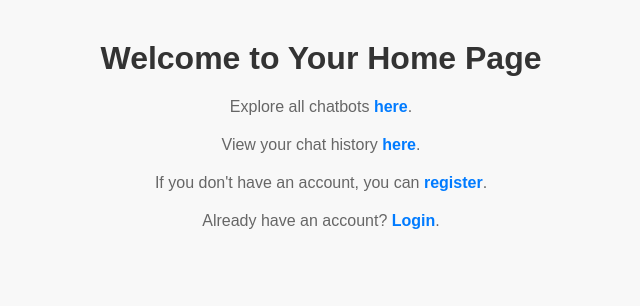
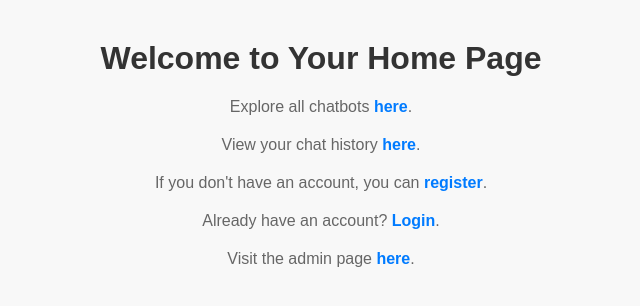
Before and after one commit to amirerfantim/ChatbotHub, a Django app: page / in a window 1280 px wide. Shown: the top 306 px of the page, without its empty margins (319-959 px from the left). Run offline with Django 4.2, Linux system fonts and the light colour scheme.

Commit message:
Update home.html
add a link to admin page

```diff
--- a/torob_chatbot/templates/home.html
+++ b/torob_chatbot/templates/home.html
@@ -1,4 +1,3 @@
-<!-- templates/home.html -->
 <!DOCTYPE html>
 <html lang="en">
 <head>
@@ -41,5 +40,6 @@
     <p>View your chat history <a href="{% url 'chat_history' %}">here</a>.</p>
     <p>If you don't have an account, you can <a href="{% url 'register' %}">register</a>.</p>
     <p>Already have an account? <a href="{% url 'login' %}">Login</a>.</p>
+    <p>Visit the admin page <a href="{% url 'admin:index' %}">here</a>.</p>
 </body>
 </html>
```
